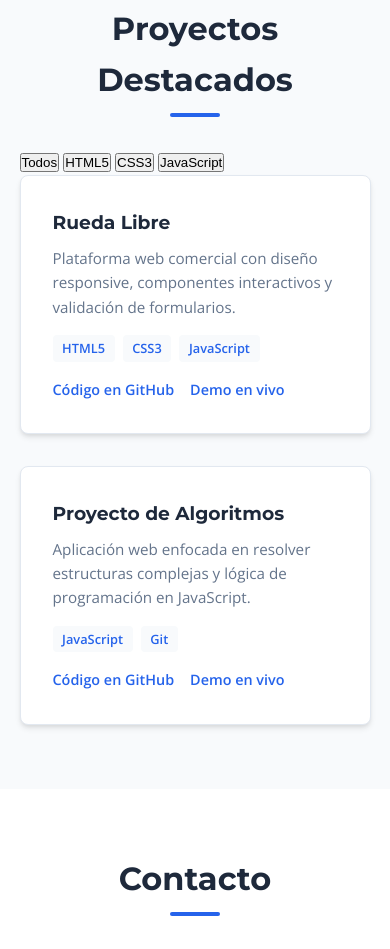
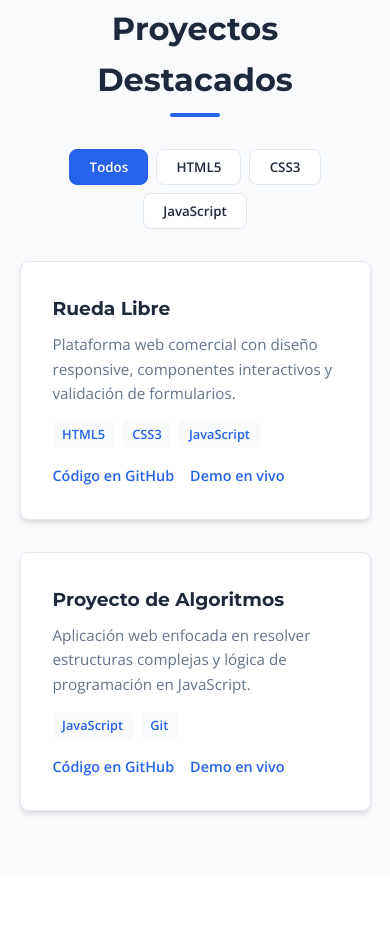
Before and after one commit to elveromero/Mi-Portafolio, a plain HTML site: page index.html in a window 390 px wide. Shown: the part 1611-2560 px from the top of the page. Drawn offline with nearby package versions, Linux system fonts and the light colour scheme.

Commit message:
Implement project filter buttons in style.css
Added filters for project display to enhance user interaction.

```diff
--- a/style.css
+++ b/style.css
@@ -322,4 +322,42 @@ h1, h2, h3, .logo {
   .hero h2 {
     font-size: 1.25rem;
   }
+
+   /* ==========================================
+   FILTROS DE PROYECTOS
+   ========================================== */
+.filter-buttons {
+  display: flex;
+  justify-content: center;
+  gap: 0.5rem;
+  margin-bottom: var(--spacing-md);
+  flex-wrap: wrap;
 }
+
+.filter-btn {
+  padding: 0.5rem 1.2rem;
+  border: 1px solid var(--color-border);
+  background-color: var(--color-card);
+  color: var(--color-text);
+  border-radius: var(--border-radius);
+  cursor: pointer;
+  font-weight: 600;
+  font-family: var(--font-body);
+  transition: all 0.3s ease;
+}
+
+.filter-btn:hover {
+  border-color: var(--color-primary);
+  color: var(--color-primary);
+}
+
+.filter-btn.active {
+  background-color: var(--color-primary);
+  color: #ffffff;
+  border-color: var(--color-primary);
+}
+
+.project-card {
+  transition: opacity 0.3s ease, transform 0.3s ease;
+}
+}
```
